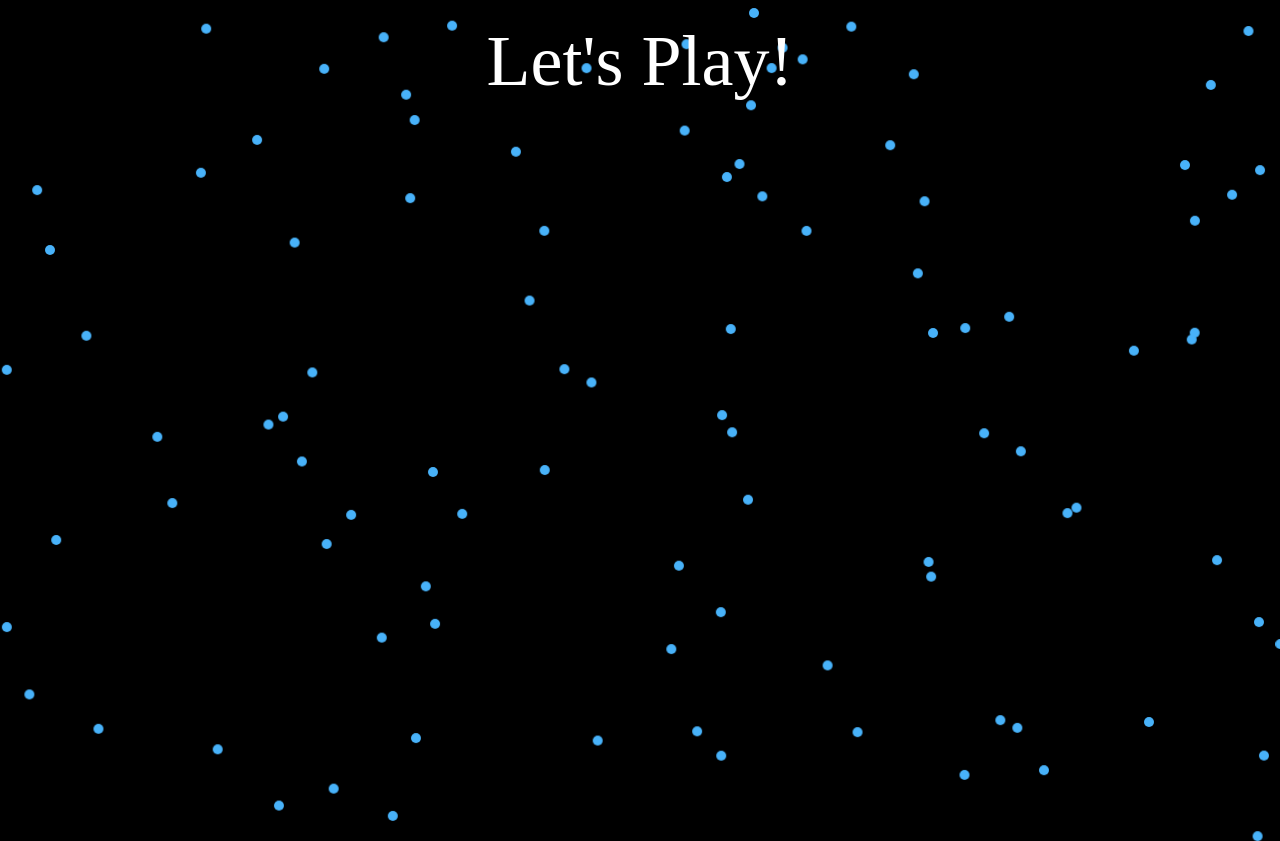
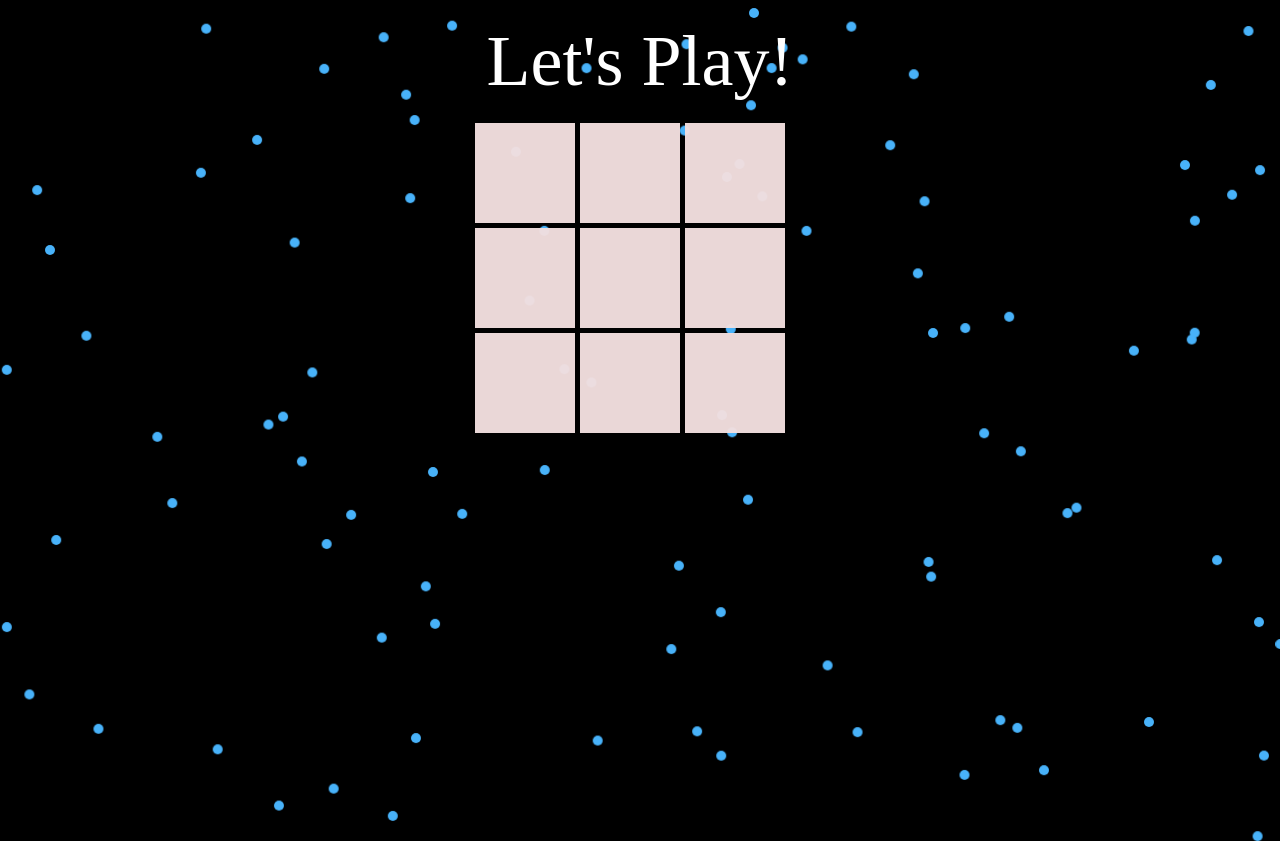
Before and after one commit to rakshita-29/animation-using-js, a plain HTML site: page index.html in a window 1280 px wide. Drawn offline with Linux system fonts and the light colour scheme.

Commit message:
ADD:game board

```diff
--- a/script.js
+++ b/script.js
@@ -1,5 +1,3 @@
-const board = document.getElementById("board");
-
 function createDot() {
   const dot = document.createElement("div");
   dot.className = "dot";
@@ -35,3 +33,52 @@ function createDots(numDots) {
 }
 
 createDots(100);
+
+const board = document.getElementById("board");
+let current = "X";
+const boxes = [];
+
+for (let i = 0; i < 9; i++) {
+  const box = document.createElement("div");
+  box.classList.add("box");
+  box.dataset.index = i;
+  box.addEventListener("click", click);
+  board.appendChild(box);
+  boxes.push(box);
+}
+
+function click(e) {
+  const box = e.target;
+
+  if (box.textContent !== "") {
+    return;
+  }
+
+  box.textContent = current;
+
+  if (win()) {
+    alert(`${current} wins!`);
+    reset();
+    return;
+  }
+
+  if (draw()) {
+    alert("It's a draw!");
+    reset();
+    return;
+  }
+
+}
+
+function win() {
+
+
+}
+
+function draw() {
+
+}
+
+function reset() {
+
+}
--- a/style.css
+++ b/style.css
@@ -17,3 +17,22 @@ body {
     border-radius: 50%;
     z-index: -1;
 }
+
+.container {
+    display: grid;
+    grid-template-columns: repeat(3, 100px);
+    gap: 5px;
+    margin: 20px auto;
+    width: 330px;
+}
+
+.box {
+    display: flex;
+    align-items: center;
+    justify-content: center;
+    width: 100px;
+    height: 100px;
+    background-color: #f3dfdff6;
+    font-size: 20px;
+    cursor: pointer;
+}
```
